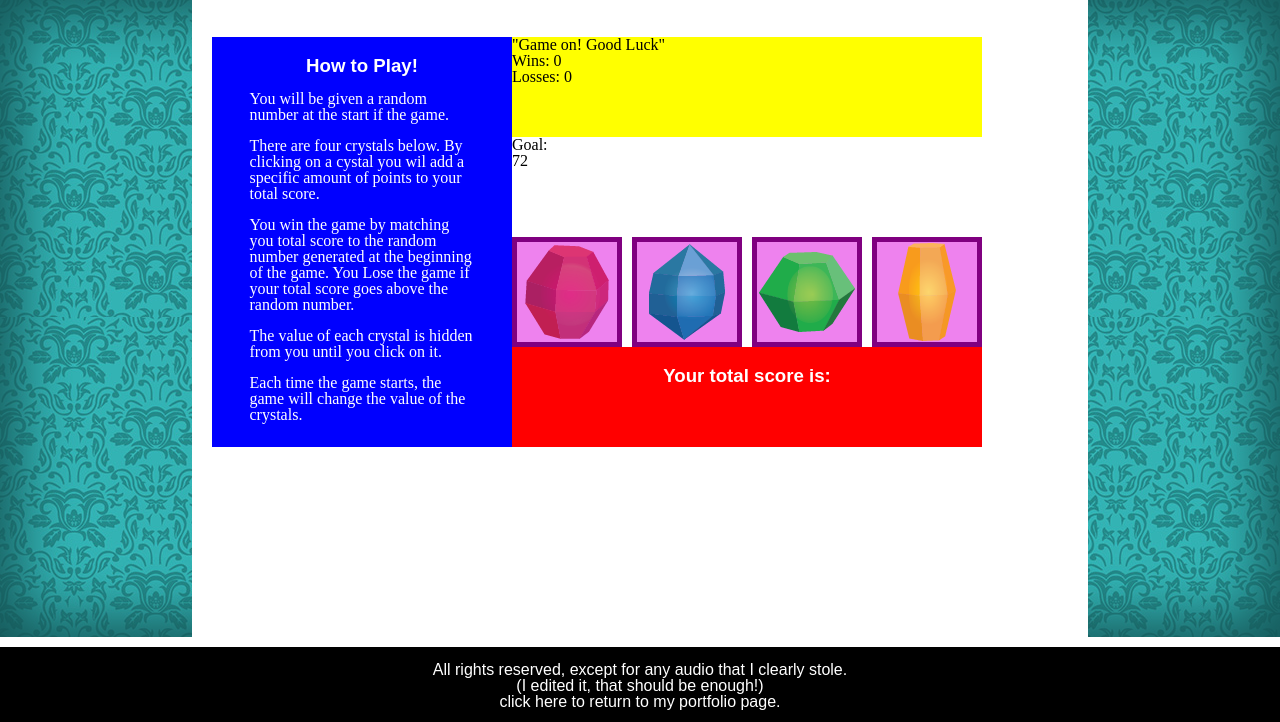
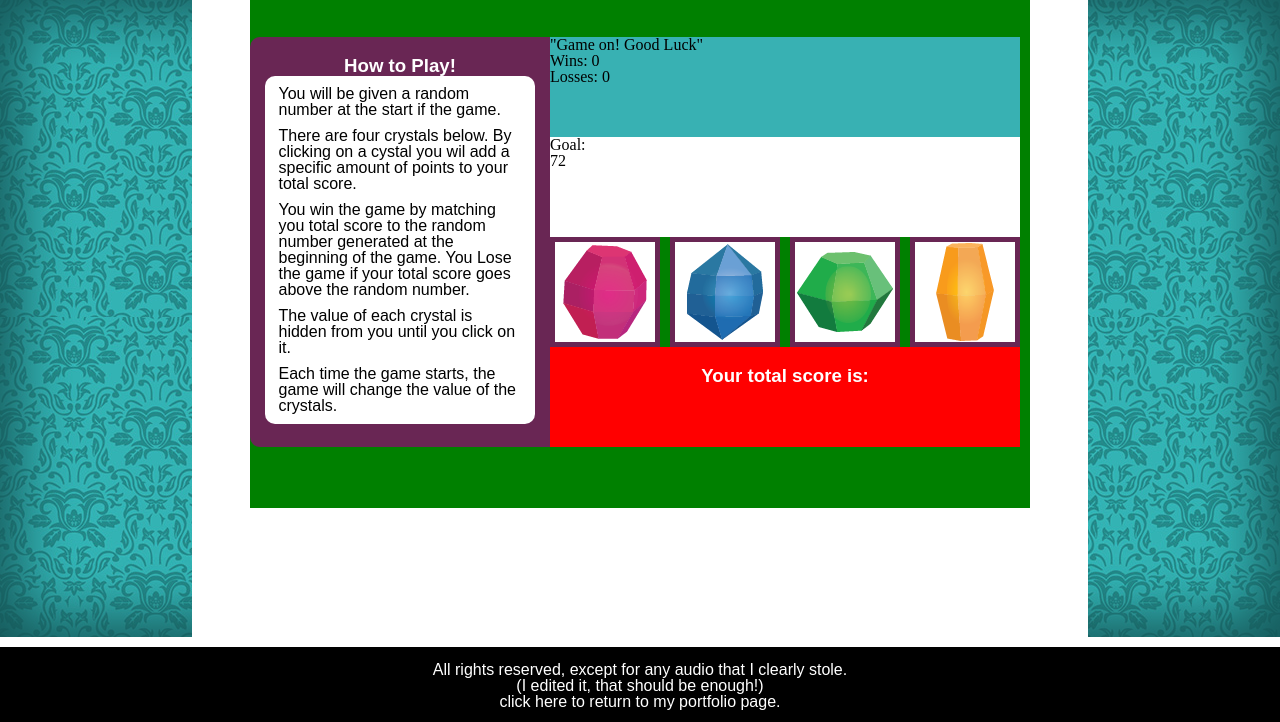
Before and after one commit to rmeaney/crystalgame, a plain HTML site: page index.html in a window 1280 px wide. Shown: the part 78-800 px from the top of the page. Drawn offline with nearby package versions, Linux system fonts and the light colour scheme.

Commit message:
fix 06 styling the content sections

```diff
--- a/assets/css/style.css
+++ b/assets/css/style.css
@@ -27,16 +27,17 @@ html, body{
 	margin:0 auto 0 auto;
 }
 #content{
-	height:auto;
-	width:auto;
+	height:511px;
+	width:780px;
 	background-color: green;
 	margin: 0 auto 0 auto;
-	padding-left:20px;
+	position:relative;
+
 }
 header{
 	width:100%;
 	height:75px;
-	background-color:orange;
+	background-color:#692654;
 	color:white;
 }
 h1{
@@ -50,17 +51,27 @@ h1{
 .descriptorBox{
 	width:300px;
 	height:410px;
-	background-color:blue;
+	background-color:#692654;
 	float:left;
 	margin-top:40px;
+	border-radius:10px 0px 0px 10px;
 
 
 }
+.descriptorContent{
+	width:90%;
+	height:85%;
+	background:white;
+	margin:0 auto 0 auto;
+	border-radius:10px;
+
+}
 .descriptorText{
-	color:white;
-	width:75%;
+	color:black;
+	width:90%;
 	margin:0 auto 0 auto;
-	padding-top:15px;
+	padding-top:10px;
+	font-family:arial;
 
 
 }
@@ -77,12 +88,12 @@ h2{
 .rightSide{
 	float:left;
 	margin-top:40px;
-	margin-right:10%;
+
 }
 .endGameBox{
 	width:470px;
 	height:100px;
-	background-color:yellow;
+	background-color:#38B1B3;
 }
 .goalBox{
 	width:470px;
@@ -99,8 +110,8 @@ h2{
 .crystalManagement{
 	width:100px;
 	height:100px;
-	background:violet;
-	border:5px solid purple;
+	background:white;
+	border:5px solid #692654;
 	float:left;
 	margin-right:10px;
 }
--- a/index.html
+++ b/index.html
@@ -14,6 +14,7 @@
 				<div id ="content">
 					<div class = "descriptorBox">
 						<h2>How to Play!</h2>
+						<div class ="descriptorContent">
 							<p class = "descriptorText">
 								You will be given a random number at the start if the game.
 							</p>
@@ -29,6 +30,7 @@
 							<p class = "descriptorText">
 								Each time the game starts, the game will change the value of the crystals.
 							</p>
+						</div>
 					</div>
 					<div class = "rightSide">
 						<section class = "endGameBox">
```
Lines whose indentation alone changed are shown as unchanged.
